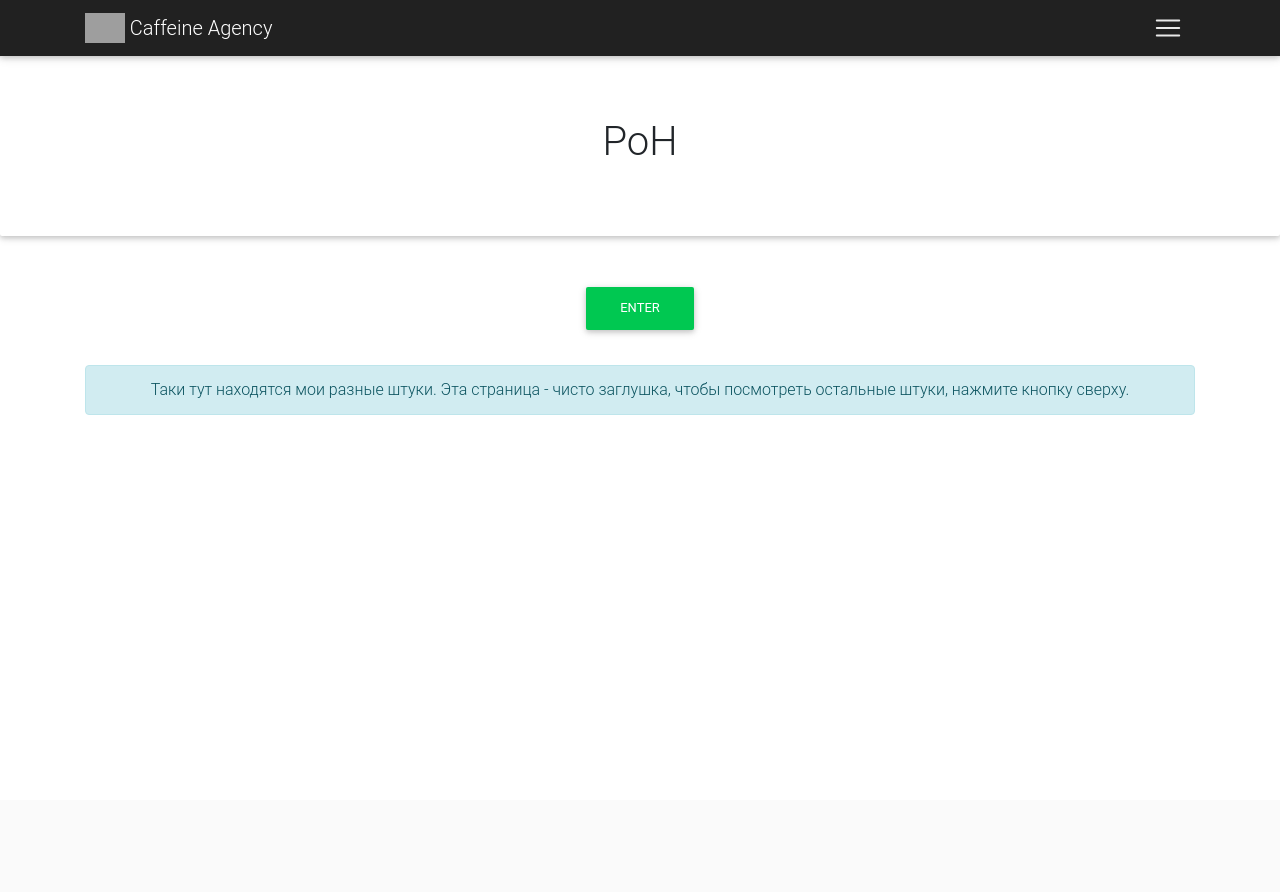
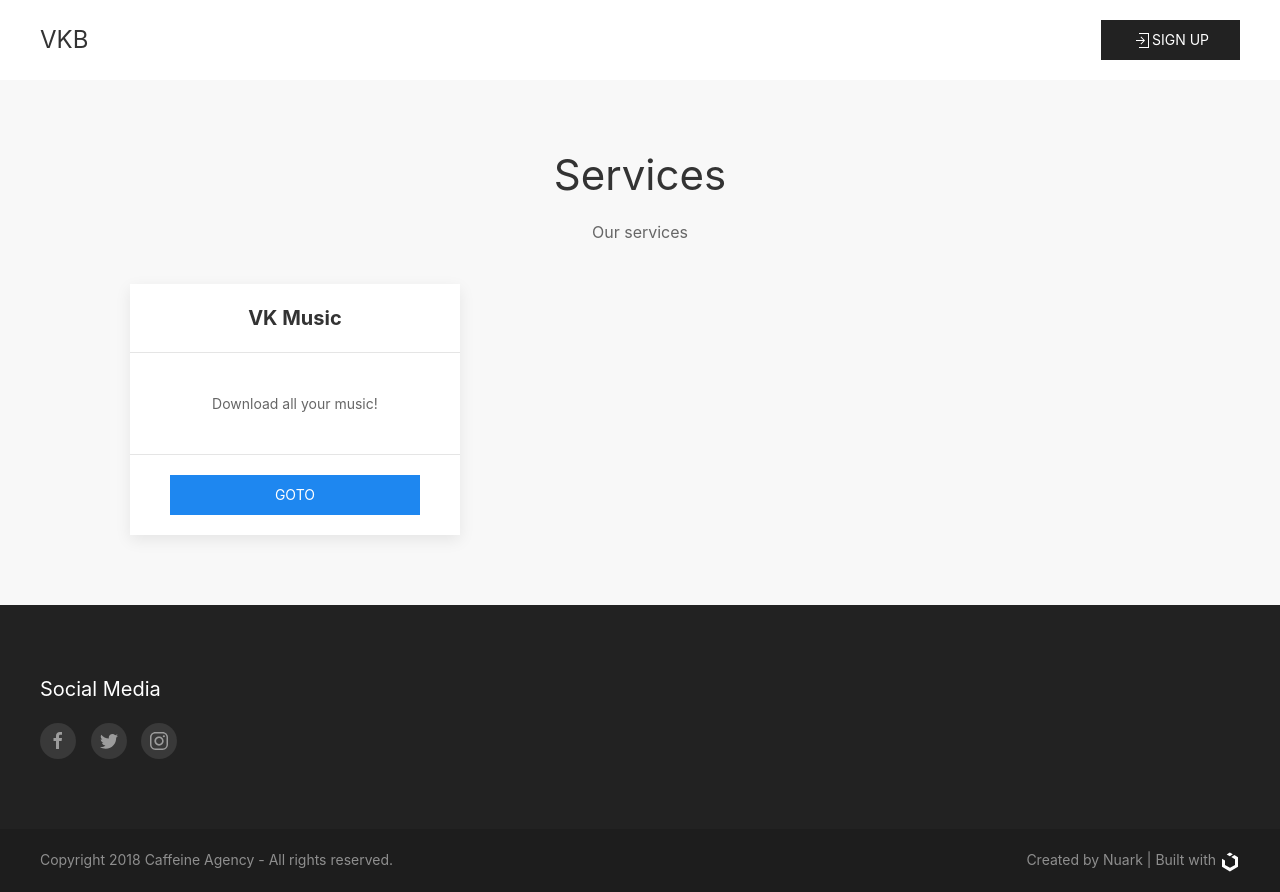
Before and after one commit to CaffeineAgency/heroku-caffeine-app, a Flask app: page / in a window 1280 px wide. Before the commit the page ends 415 px from the top, so only its background shows below. Run offline with Flask 2, Linux system fonts and the light colour scheme; some libraries are stand-ins or nearby versions; grey boxes are pictures that could not be loaded.

Commit message:
Changing template

```diff
--- a/templates/base.html
+++ b/templates/base.html
@@ -1,48 +1,79 @@
 <!DOCTYPE html>
-<html>
+<html lang="ru">
 	<head>
+		<meta charset="utf-8">
+		<meta name="viewport" content="width=device-width, initial-scale=1">
         <title>PoH</title>
-    <script src="https://cdnjs.cloudflare.com/ajax/libs/jquery/3.2.1/jquery.min.js"></script>
-    <script src="https://cdnjs.cloudflare.com/ajax/libs/popper.js/1.11.0/umd/popper.min.js"></script>
-    <link rel="stylesheet" href="https://maxcdn.bootstrapcdn.com/bootstrap/4.0.0-beta/css/bootstrap.min.css">
-    <script src="https://maxcdn.bootstrapcdn.com/bootstrap/4.0.0-beta/js/bootstrap.min.js" ></script>
-    <link rel="stylesheet" href="https://cdnjs.cloudflare.com/ajax/libs/mdbootstrap/4.3.2/css/mdb.min.css"/>
-    <script type="text/javascript" src="https://cdnjs.cloudflare.com/ajax/libs/mdbootstrap/4.3.2/js/mdb.min.js"></script>
+		<link rel="icon" href="img/favicon.ico">
+		<!-- CSS FILES -->
+		<link rel="stylesheet" type="text/css" href="https://cdnjs.cloudflare.com/ajax/libs/uikit/3.0.2/css/uikit.min.css">
+		<style>
+			.uk-container-small {
+				max-width: 1020px;
+			}
+		</style>
 	</head>
 	<body>
-<header>
-      <div class="collapse bg-dark" id="navbarHeader">
-        <div class="container">
-          <div class="row">
-            <div class="col-sm-8 py-4">
-              <h4 class="text-white">About</h4>
-              <p class="text-muted">Здесь должна быть информация о CA, но её нет :D</p>
+		<!--HEADER-->
+		<header class="uk-box-shadow-small" style="background-color: white">
+			<div class="uk-container uk-container-expand">
+				<nav class="uk-navbar" id="navbar" data-uk-navbar="">
+					<div class="uk-navbar-left">
+						<a class="uk-navbar-item uk-logo" href="#">VKB</a>
 					</div>
-            <div class="col-sm-4 py-4">
-              <h4 class="text-white">Contact</h4>
-              <ul class="list-unstyled">
-                <li><a href="https://vk.com/nuark" class="text-white">VK: nuark</a></li>
-                <li><a href="https://twitter.com/nuareek" class="text-white">Twitter: @Nuareek</a></li>
-                <li><a href="mailto:mrcluster@ya.ru" class="text-white">Email: mrcluster@ya.ru</a></li>
-              </ul>
+
+					<div class="uk-navbar-right">
+
+						<div class="uk-navbar-item">
+							<a class="uk-navbar-toggle uk-hidden@m uk-navbar-toggle-icon uk-icon" data-uk-toggle="" data-uk-navbar-toggle-icon="" href="#offcanvas-nav" hidden="" aria-hidden="true"><svg width="20" height="20" viewBox="0 0 20 20" xmlns="http://www.w3.org/2000/svg" data-svg="navbar-toggle-icon"><rect y="9" width="20" height="2"></rect><rect y="3" width="20" height="2"></rect><rect y="15" width="20" height="2"></rect></svg></a>
+							<a href="#" class="uk-button uk-button-secondary uk-visible@m"><span data-uk-icon="sign-in" class="uk-icon"><svg width="20" height="20" viewBox="0 0 20 20" xmlns="http://www.w3.org/2000/svg" data-svg="sign-in"><polygon points="7 2 17 2 17 17 7 17 7 16 16 16 16 3 7 3"></polygon><polygon points="9.1 13.4 8.5 12.8 11.28 10 4 10 4 9 11.28 9 8.5 6.2 9.1 5.62 13 9.5"></polygon></svg></span>SIGN UP</a>
+						</div>
+					</div>
+				</nav>
+			</div>
+		</header>
+		<!--/HEADER-->
+
+		<section class="uk-section uk-section-muted">
+			<div class="uk-container uk-container-small">
+                {% block content %}{% endblock %}
+			</div>
+		</section>
+
+		<!--FOOTER-->
+		<footer class="uk-section-secondary">
+			<div class="uk-container uk-section">
+				<div class="uk-grid uk-child-width-1-3@l uk-grid-stack" data-uk-grid="">
+
+
+
+					<div class="uk-first-column">
+
+
+						<h4>Social Media</h4>
+						<a href="" class="uk-icon-button uk-margin-small-right uk-icon" data-uk-icon="facebook"><svg width="20" height="20" viewBox="0 0 20 20" xmlns="http://www.w3.org/2000/svg" data-svg="facebook"><path d="M11,10h2.6l0.4-3H11V5.3c0-0.9,0.2-1.5,1.5-1.5H14V1.1c-0.3,0-1-0.1-2.1-0.1C9.6,1,8,2.4,8,5v2H5.5v3H8v8h3V10z"></path></svg></a>
+						<a href="" class="uk-icon-button uk-margin-small-right uk-icon" data-uk-icon="twitter"><svg width="20" height="20" viewBox="0 0 20 20" xmlns="http://www.w3.org/2000/svg" data-svg="twitter"><path d="M19,4.74 C18.339,5.029 17.626,5.229 16.881,5.32 C17.644,4.86 18.227,4.139 18.503,3.28 C17.79,3.7 17.001,4.009 16.159,4.17 C15.485,3.45 14.526,3 13.464,3 C11.423,3 9.771,4.66 9.771,6.7 C9.771,6.99 9.804,7.269 9.868,7.539 C6.795,7.38 4.076,5.919 2.254,3.679 C1.936,4.219 1.754,4.86 1.754,5.539 C1.754,6.82 2.405,7.95 3.397,8.61 C2.79,8.589 2.22,8.429 1.723,8.149 L1.723,8.189 C1.723,9.978 2.997,11.478 4.686,11.82 C4.376,11.899 4.049,11.939 3.713,11.939 C3.475,11.939 3.245,11.919 3.018,11.88 C3.49,13.349 4.852,14.419 6.469,14.449 C5.205,15.429 3.612,16.019 1.882,16.019 C1.583,16.019 1.29,16.009 1,15.969 C2.635,17.019 4.576,17.629 6.662,17.629 C13.454,17.629 17.17,12 17.17,7.129 C17.17,6.969 17.166,6.809 17.157,6.649 C17.879,6.129 18.504,5.478 19,4.74"></path></svg></a>
+						<a href="" class="uk-icon-button uk-icon" data-uk-icon="instagram"><svg width="20" height="20" viewBox="0 0 20 20" xmlns="http://www.w3.org/2000/svg" data-svg="instagram"><path d="M13.55,1H6.46C3.45,1,1,3.44,1,6.44v7.12c0,3,2.45,5.44,5.46,5.44h7.08c3.02,0,5.46-2.44,5.46-5.44V6.44 C19.01,3.44,16.56,1,13.55,1z M17.5,14c0,1.93-1.57,3.5-3.5,3.5H6c-1.93,0-3.5-1.57-3.5-3.5V6c0-1.93,1.57-3.5,3.5-3.5h8 c1.93,0,3.5,1.57,3.5,3.5V14z"></path><circle cx="14.87" cy="5.26" r="1.09"></circle><path d="M10.03,5.45c-2.55,0-4.63,2.06-4.63,4.6c0,2.55,2.07,4.61,4.63,4.61c2.56,0,4.63-2.061,4.63-4.61 C14.65,7.51,12.58,5.45,10.03,5.45L10.03,5.45L10.03,5.45z M10.08,13c-1.66,0-3-1.34-3-2.99c0-1.65,1.34-2.99,3-2.99s3,1.34,3,2.99 C13.08,11.66,11.74,13,10.08,13L10.08,13L10.08,13z"></path></svg></a>
+					</div>
+				</div>
+			</div>
+			<div class="uk-section uk-section-xsmall" style="background-color: rgba(0,0,0,0.15)">
+				<div class="uk-container">
+					<div class="uk-grid uk-child-width-1-2@s uk-text-center uk-text-left@s" data-uk-grid="">
+						<div class="uk-text-small uk-text-muted uk-first-column">
+							Copyright 2018 Caffeine Agency - All rights reserved.
+						</div>
+						<div class="uk-text-small uk-text-muted uk-text-center uk-text-right@s">Created by Nuark | Built with <a href="http://getuikit.com" title="" target="_blank" data-uk-tooltip="" aria-expanded="false"><span data-uk-icon="uikit" class="uk-icon"><svg width="20" height="20" viewBox="0 0 20 20" xmlns="http://www.w3.org/2000/svg" data-svg="uikit"><polygon points="14.4,3.1 11.3,5.1 15,7.3 15,12.9 10,15.7 5,12.9 5,8.5 2,6.8 2,14.8 9.9,19.5 18,14.8 18,5.3"></polygon><polygon points="9.8,4.2 6.7,2.4 9.8,0.4 12.9,2.3"></polygon></svg></span></a>
 						</div>
 					</div>
 				</div>
 			</div>
-      <div class="navbar navbar-dark bg-dark">
-        <div class="container d-flex justify-content-between">
-          <a href="#" class="navbar-brand">
-              <img src="./mdb-transparent.png" height="30" class="d-inline-block align-top" alt="">
-              Caffeine Agency
-          </a>
-          <button class="navbar-toggler" type="button" data-toggle="collapse" data-target="#navbarHeader" aria-controls="navbarHeader" aria-expanded="false" aria-label="Toggle navigation">
-            <span class="navbar-toggler-icon"></span>
-          </button>
-        </div>
-      </div>
-    </header>
+		</footer>
+		<!--/FOOTER-->
 
-{% block content %}{% endblock %}
+		<!-- JS FILES -->
+		<script src="https://cdnjs.cloudflare.com/ajax/libs/uikit/3.0.2/js/uikit.min.js"></script>
+		<script src="https://cdnjs.cloudflare.com/ajax/libs/uikit/3.0.2/js/uikit-icons.min.js"></script>
 
 	</body>
 </html>
--- a/templates/index.html
+++ b/templates/index.html
@@ -1,20 +1,26 @@
 {% extends "base.html" %}
 
 {% block content %}
+<header class="uk-text-center">
+	<h1 class="uk-heading-primary">Services</h1>
+	<p class="uk-width-3-5 uk-margin-auto">Our services</p>
+</header>
+<div class="uk-grid uk-grid-small uk-child-width-1-3@m uk-margin-medium-top uk-grid-match uk-grid-stack" data-uk-scrollspy="cls: uk-animation-slide-bottom-small; target: > div > .uk-card; delay: 200" data-uk-grid="">
 
-<div class="jumbotron text-center">
-    <div class="container">
-        <h1>PoH</h1>
-    </div>
-</div>
-<div class="container">
-    <div class="alert text-center" role="alert">
-        <form action="/acollection">
-            <button type="submit" class="btn btn-success">Enter</button>
-        </form>
-    </div>
-    <div class="alert alert-info text-center" role="alert">
-        Таки тут находятся мои разные штуки. Эта страница - чисто заглушка, чтобы посмотреть остальные штуки, нажмите кнопку сверху.
-    </div>
+	<!-- card -->
+	<div class="uk-first-column">
+		<div class="uk-card uk-card-default uk-card-hover uk-flex uk-flex-column uk-scrollspy-inview" style="">
+			<div class="uk-card-header uk-text-center">
+				<h4 class="uk-text-bold">VK Music</h4>
+			</div>
+			<div class="uk-card-body uk-flex-1">
+				<div class="uk-text-small uk-text-center">Download all your music!</div>
+			</div>
+			<div class="uk-card-footer">
+				<a href="/vkmusic/" class="uk-button uk-button-primary uk-width-1-1">GOTO</a>
+			</div>
+		</div>
+	</div>
+    <!-- /card -->
 </div>
 {% endblock %}
```
Also changed, not shown: templates/yandexworker.html (deleted, +0 -85 lines). Lines whose indentation alone changed are shown as unchanged.
